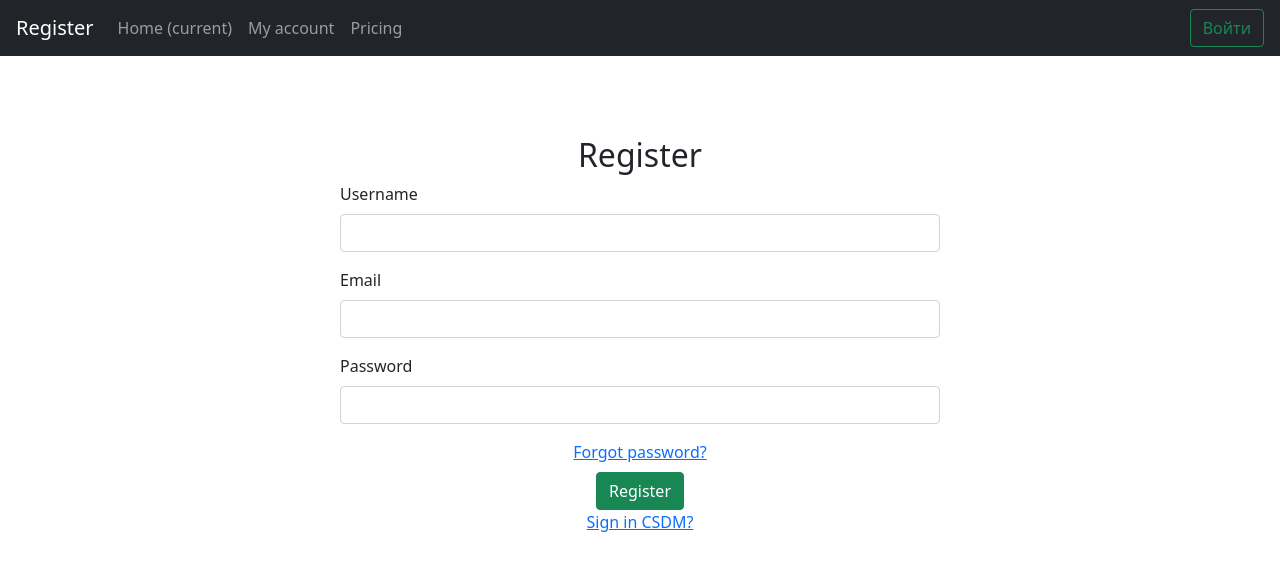
After one commit to Njves/control_system_database_mems, a Flask app: page /register in a window 1280 px wide. The commit adds this page. Shown: the top 571 px of the page. Run offline with Flask 2, Linux system fonts and the light colour scheme.

Commit message:
Добавил страницу регистрации

```diff
--- a/app/routes.py
+++ b/app/routes.py
@@ -6,3 +6,7 @@ from app import app
 @app.route('/', methods=['POST', 'GET'])
 def index():
     return render_template('public/public.html')
+
+@app.route('/register', methods=['POST', 'GET'])
+def register():
+    return render_template('register/register.html')
--- /dev/null
+++ b/app/static/style/register.css
@@ -0,0 +1,23 @@
+.content {
+    padding: 8px;
+    margin-top: 32px;
+    width: 70%;
+    margin-left: auto;
+    margin-right: auto;
+}
+
+.text-header {
+    text-align: center;
+}
+.buttons {
+    text-align: center;
+}
+.btn-sign-in {
+    margin-top: 8px;
+}
+button {
+    margin-top: 8px;
+}
+.btn-forgot {
+    margin-top: 8px;
+}
--- a/app/templates/base.html
+++ b/app/templates/base.html
@@ -25,10 +25,10 @@
             <div class="collapse navbar-collapse" id="navbarNav">
                 <ul class="navbar-nav">
                     <li class="nav-item active">
-                        <a class="nav-link" href="#">Home <span class="sr-only">(current)</span></a>
+                        <a class="nav-link" href="/">Home <span class="sr-only">(current)</span></a>
                     </li>
                     <li class="nav-item">
-                        <a class="nav-link" href="#">Features</a>
+                        <a class="nav-link" href="#">My account</a>
                     </li>
                     <li class="nav-item">
                         <a class="nav-link" href="#">Pricing</a>
--- a/app/templates/public/public.html
+++ b/app/templates/public/public.html
@@ -1,8 +1,9 @@
 {% extends "base.html" %}
-<body>
+
 {% block title %}
 Community
 {% endblock %}
+
 {% block nav_title %}
 Community
 {% endblock %}
@@ -47,7 +48,6 @@ Community
 <!-- Конец строки поиска -->
 
 
-</header>
 <br />
 <!-- Grid сетка-->
 <div class="container">
@@ -143,5 +143,3 @@ Community
 </div>
 </div>
 {% endblock %}
-</body>
-</html>
--- /dev/null
+++ b/app/templates/register/register.html
@@ -0,0 +1,35 @@
+{% extends "base.html" %}
+
+{% block title %}
+Register
+{% endblock %}
+
+{% block nav_title %}
+Register
+{% endblock %}
+{% block content %}
+<link href="{{ url_for('static', filename='style/register.css', v=1) }}" rel="stylesheet" />
+<div class="content">
+    <h2 class="text-header">Register</h2>
+    <label for="basic-username" class="form-label">Username</label>
+    <div class="input-group mb-3">
+        <input type="text" class="form-control" id="basic-username" aria-describedby="basic-addon3">
+    </div>
+
+    <label for="basic-email" class="form-label">Email</label>
+    <div class="input-group mb-3">
+        <input type="text" class="form-control" id="basic-email" aria-describedby="basic-addon3">
+    </div>
+
+    <label for="basic-password" class="form-label">Password</label>
+    <div class="input-group mb-3">
+        <input type="text" class="form-control" id="basic-password" aria-describedby="basic-addon3">
+    </div>
+    <div class="buttons">
+        <a href="#" class="btn-forgot">Forgot password?</a><br/>
+        <button type="button" class="btn btn-success">Register</button><br/>
+        <a href="#" class="btn-sign-in">Sign in CSDM?</a><br/>
+    </div>
+</div>
+
+{% endblock %}
```
